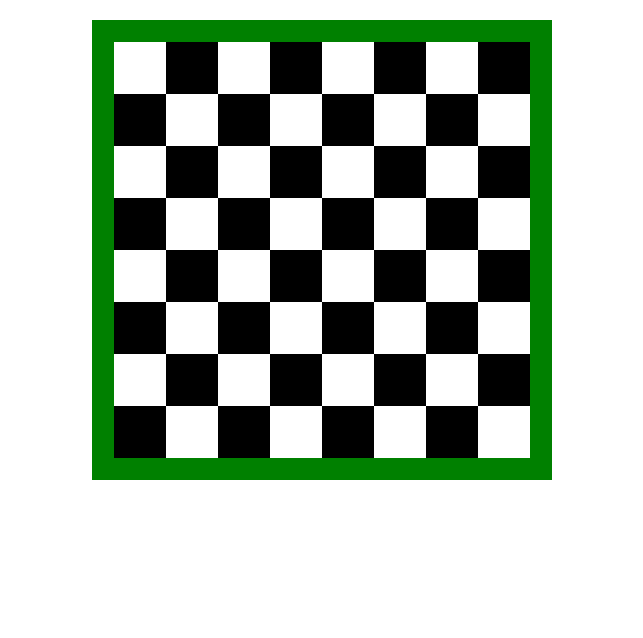
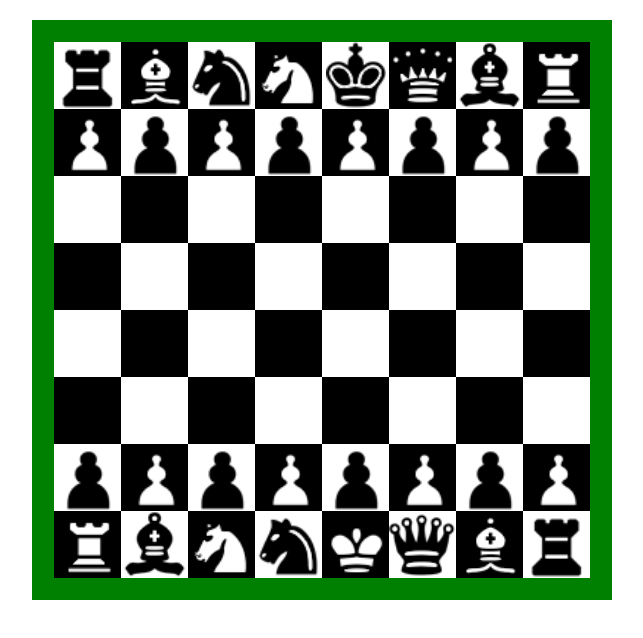
Before and after one commit to 7862212/chess-git, a plain HTML site: page index.html in a window 1280 px wide. Shown: the whole page, without its empty margins (318-961 px from the left). Drawn offline with Linux system fonts and the light colour scheme.

Commit message:
added chessmen

```diff
--- a/scss/style.scss
+++ b/scss/style.scss
@@ -1,18 +1,15 @@
 tr, td {
-	width: 50px;
-	height: 50px;
+	width: 65px;
+	height: 65px;
 }
 table {
 	border-collapse: collapse;
 	margin: 20px auto;
 }
 
-tr:nth-child(odd) td:nth-child(even) {
-	background: black;  // строки нечетные + ячейки четные
-}
-
-tr:nth-child(even) td:nth-child(odd) {
-	background: black; // строки четные + ячейки нечетные
+tr:nth-child(odd) td:nth-child(even),  // строки нечетные + ячейки четные
+tr:nth-child(even) td:nth-child(odd) { // строки четные + ячейки нечетные
+	background: black;
 }
 
 tr:first-child td:nth-child(even),                     // первые + четные верх
@@ -26,6 +23,7 @@ tr:last-child td:nth-child(odd),                      // последние + н
 
 tr:nth-child(even) td:last-child,                     // четные + последние право
 tr:nth-child(odd) td:last-child                       // нечетные + последние право
+
 {
 	background: green;
 	width: 20px;
@@ -36,6 +34,119 @@ tr:nth-child(odd) td:last-child                       // нечетные + по
 tr:first-child, tr:last-child // первые верх // последние низ
 	{
 	height: 20px;
+}
+
+tr:nth-child(2) td:nth-child(2) {
+	background: url(../img/ladya.png) center no-repeat;
+	background-size: contain;
+}
+
+tr:nth-child(2) td:nth-child(9) {
+	background: black url(../img/ladya-b.png) center no-repeat;
+	background-size: contain;
+}
+
+tr:nth-child(2) td:nth-child(3) {
+	background: black url(../img/slon-b.png) center no-repeat;
+	background-size: contain;
+}
+
+tr:nth-child(2) td:nth-child(8) {
+	background: url(../img/slon.png) center no-repeat;
+	background-size: contain;
+}
+
+tr:nth-child(2) td:nth-child(4) {
+	background: url(../img/kon.png) center no-repeat;
+	background-size: contain;
+}
+
+tr:nth-child(2) td:nth-child(5) {
+	background: black url(../img/kon-b.png) center no-repeat;
+	background-size: contain;
+}
+
+tr:nth-child(2) td:nth-child(6){
+	background: url(../img/korol.png) center no-repeat;
+	background-size: contain;
+}
+
+tr:nth-child(2) td:nth-child(7) {
+	background: black url(../img/koroleva-b.png) center no-repeat;
+	background-size: contain;
+}
+
+
+tr:nth-child(3) td:nth-child(3),
+tr:nth-child(3) td:nth-child(5),
+tr:nth-child(3) td:nth-child(7),
+tr:nth-child(3) td:nth-child(9) {
+	background: url(../img/peshka.png) center no-repeat;
+	background-size: contain;
+}
+
+tr:nth-child(3) td:nth-child(2),
+tr:nth-child(3) td:nth-child(4),
+tr:nth-child(3) td:nth-child(6),
+tr:nth-child(3) td:nth-child(8) {
+	background: black url(../img/peshka-b.png) center no-repeat;
+	background-size: contain;
+}
+
+tr:nth-child(9) td:nth-child(2) {
+	background: black url(../img/ladya-b.png) center no-repeat;
+	background-size: contain;
+}
+
+tr:nth-child(9) td:nth-child(9) {
+	background: url(../img/ladya.png) center no-repeat;
+	background-size: contain;
+}
+
+tr:nth-child(9) td:nth-child(3) {
+	background: url(../img/slon.png) center no-repeat;
+	background-size: contain;
+}
+
+tr:nth-child(9) td:nth-child(8) {
+	background: black url(../img/slon-b.png) center no-repeat;
+	background-size: contain;
+}
+
+tr:nth-child(9) td:nth-child(4) {
+	background: black url(../img/kon-b.png) center no-repeat;
+	background-size: contain;
+}
+
+tr:nth-child(9) td:nth-child(5) {
+	background: url(../img/kon.png) center no-repeat;
+	background-size: contain;
+}
+
+tr:nth-child(9) td:nth-child(6) {
+	background: black url(../img/korol-b.png) center no-repeat;
+	background-size: contain;
+}
+
+tr:nth-child(9) td:nth-child(7) {
+	background: url(../img/koroleva.png) center no-repeat;
+	background-size: contain;
+}
+
+tr:nth-child(8) td:nth-child(2),
+tr:nth-child(8) td:nth-child(4),
+tr:nth-child(8) td:nth-child(6),
+tr:nth-child(8) td:nth-child(8), {
+	background: url(../img/peshka.png) center no-repeat;
+	background-size: contain;
+}
+
+tr:nth-child(8) td:nth-child(3),
+tr:nth-child(8) td:nth-child(5),
+tr:nth-child(8) td:nth-child(7),
+tr:nth-child(8) td:nth-child(9) {
+	background: black url(../img/peshka-b.png) center no-repeat;
+	background-size: contain;
 }
 
 .wrapper {}
```
Also changed, not shown: css/style.css, img/kon-b.png (added), img/kon.png (added), img/korol-b.png (added), img/korol.png (added), img/koroleva-b.png (added), img/koroleva-bl.png (added), img/koroleva.png (added), img/ladya-b.png (added), img/ladya.png (added), img/peshka-b.png (added), img/peshka.png (added), img/slon-b.png (added), img/slon.png (added).
